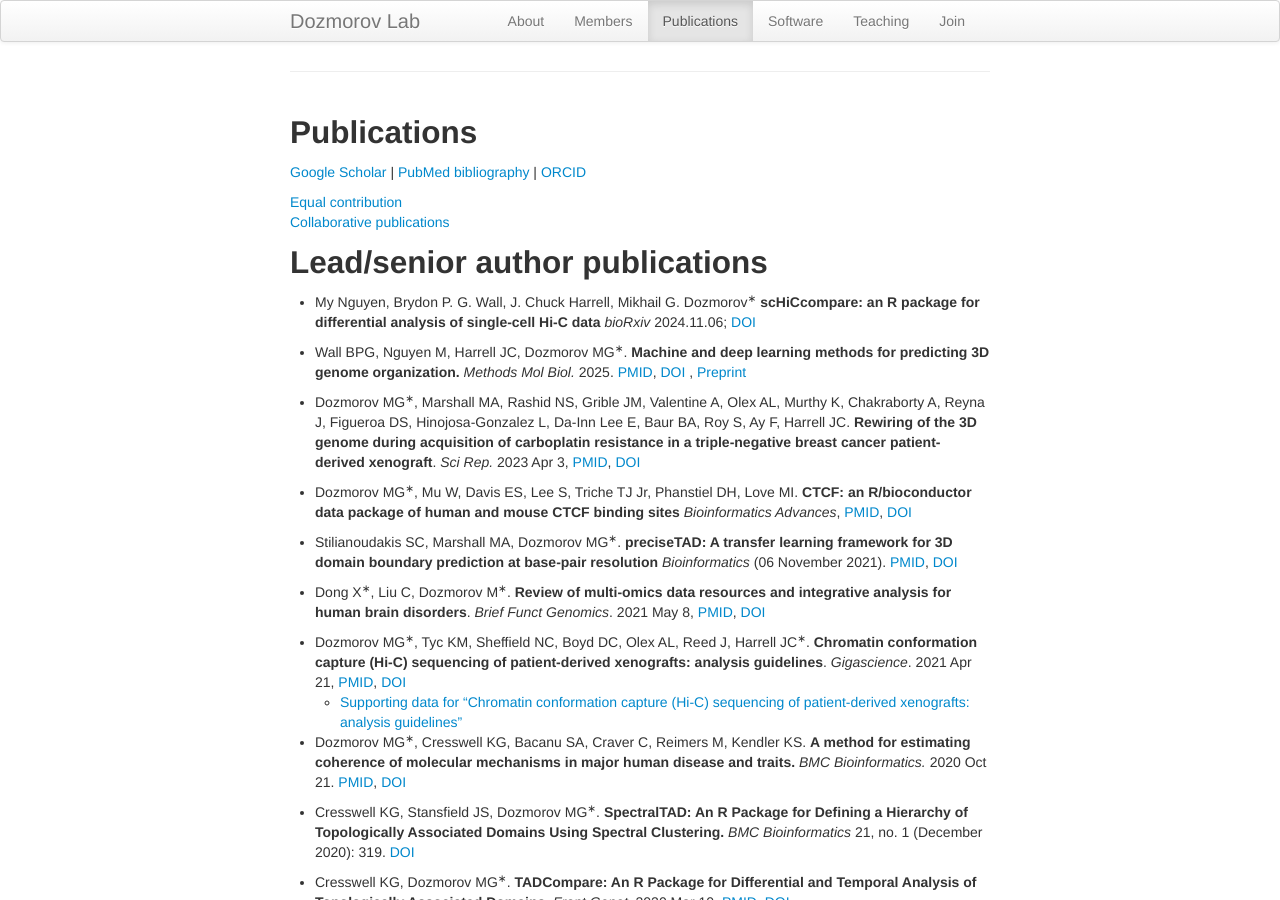
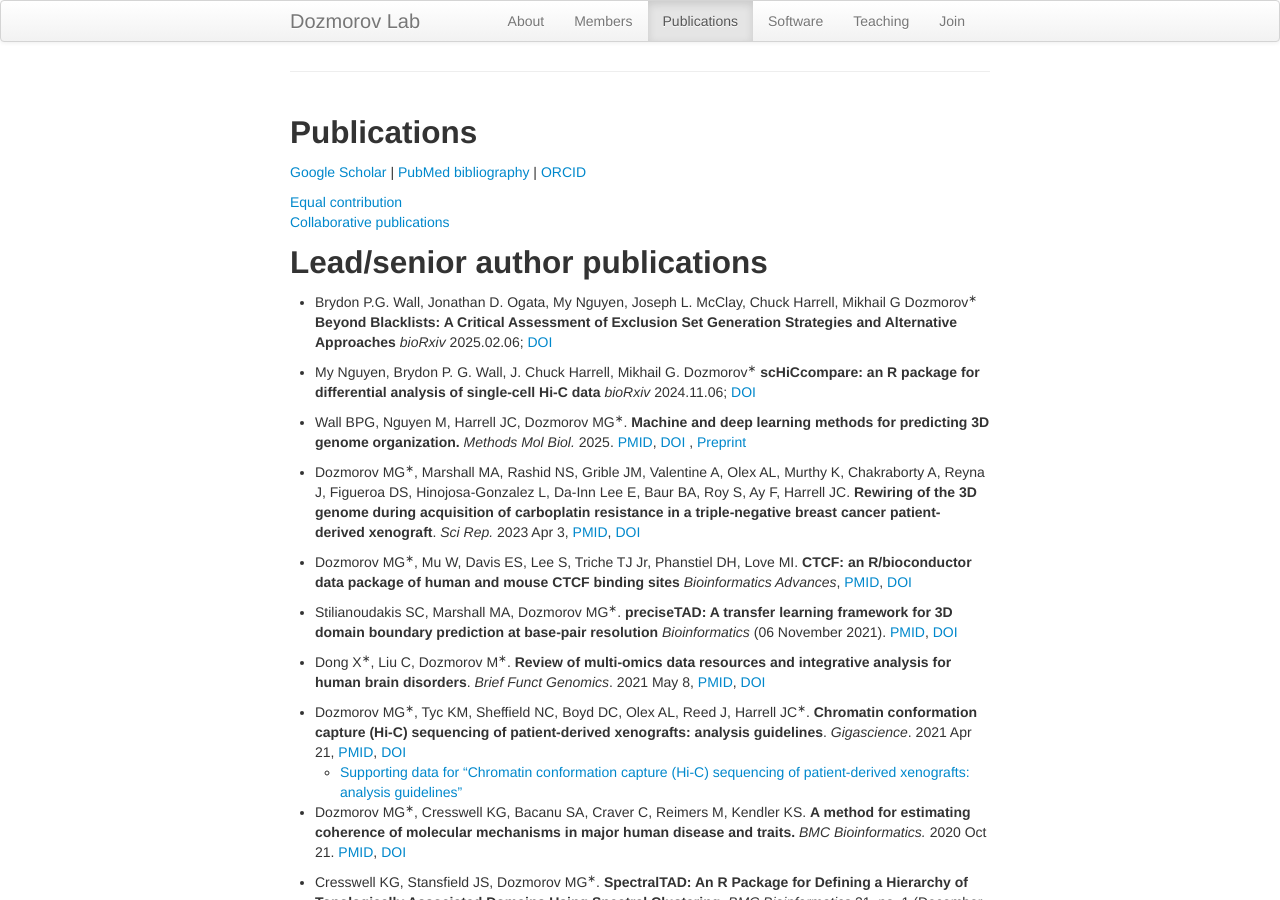
Before and after one commit to dozmorovlab/dozmorovlab.github.io, a Jekyll site: the page built from 02-pubs.md, in a window 1280 px wide and 900 px high. Built offline with Jekyll 4.4.1, drawn with Linux system fonts in a browser that asks for light colours; comment, search, counter and statistics services are not loaded.

Commit message:
Add biorXiv preprint for the Beyond Blacklists project

```diff
--- a/02-pubs.md
+++ b/02-pubs.md
@@ -18,6 +18,8 @@ permalink: "publications.html"
 [Collaborative publications](#collaborative-publications)
 
 ## Lead/senior author publications
+
+- Brydon P.G. Wall, Jonathan D. Ogata, My Nguyen, Joseph L. McClay, Chuck Harrell, Mikhail G Dozmorov<sup>&lowast;</sup> **Beyond Blacklists: A Critical Assessment of Exclusion Set Generation Strategies and Alternative Approaches** _bioRxiv_ 2025.02.06; [DOI](https://doi.org/10.1101/2025.02.06.636968)
 
 - My Nguyen, Brydon P. G. Wall, J. Chuck Harrell, Mikhail G. Dozmorov<sup>&lowast;</sup> **scHiCcompare: an R package for differential analysis of single-cell Hi-C data** _bioRxiv_ 2024.11.06; [DOI](https://doi.org/10.1101/2024.11.06.622369)
 
```
